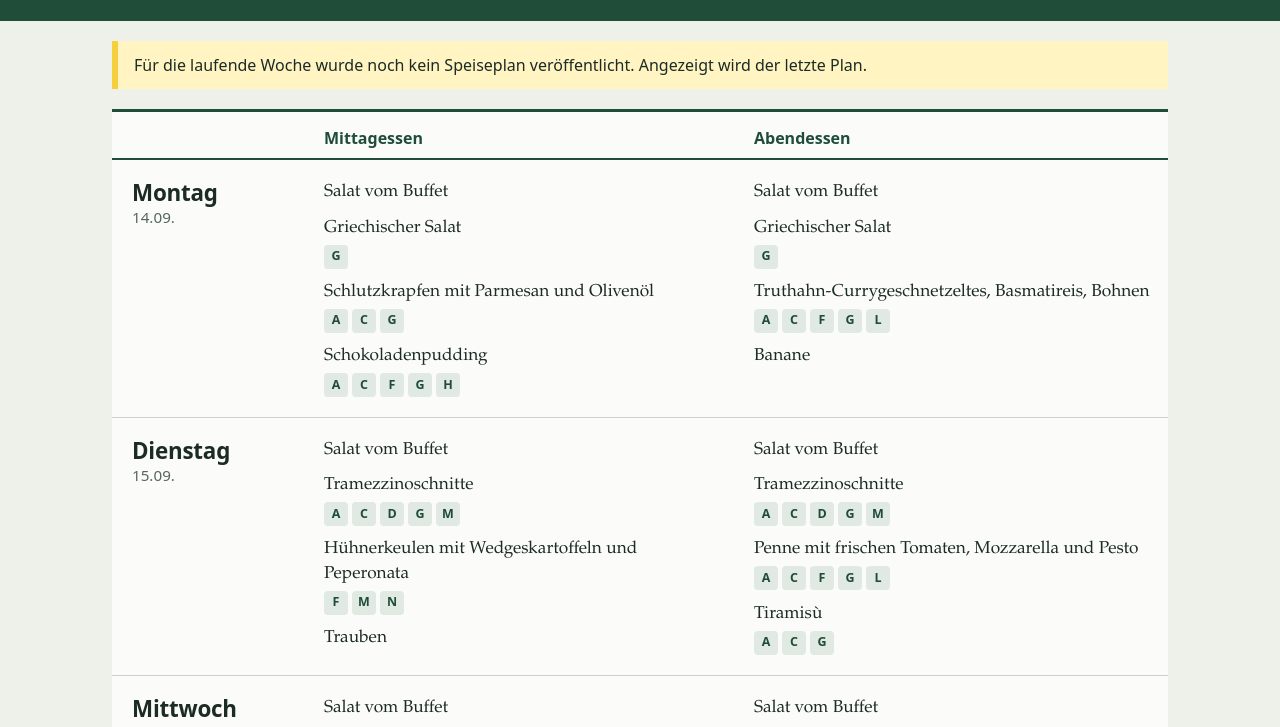
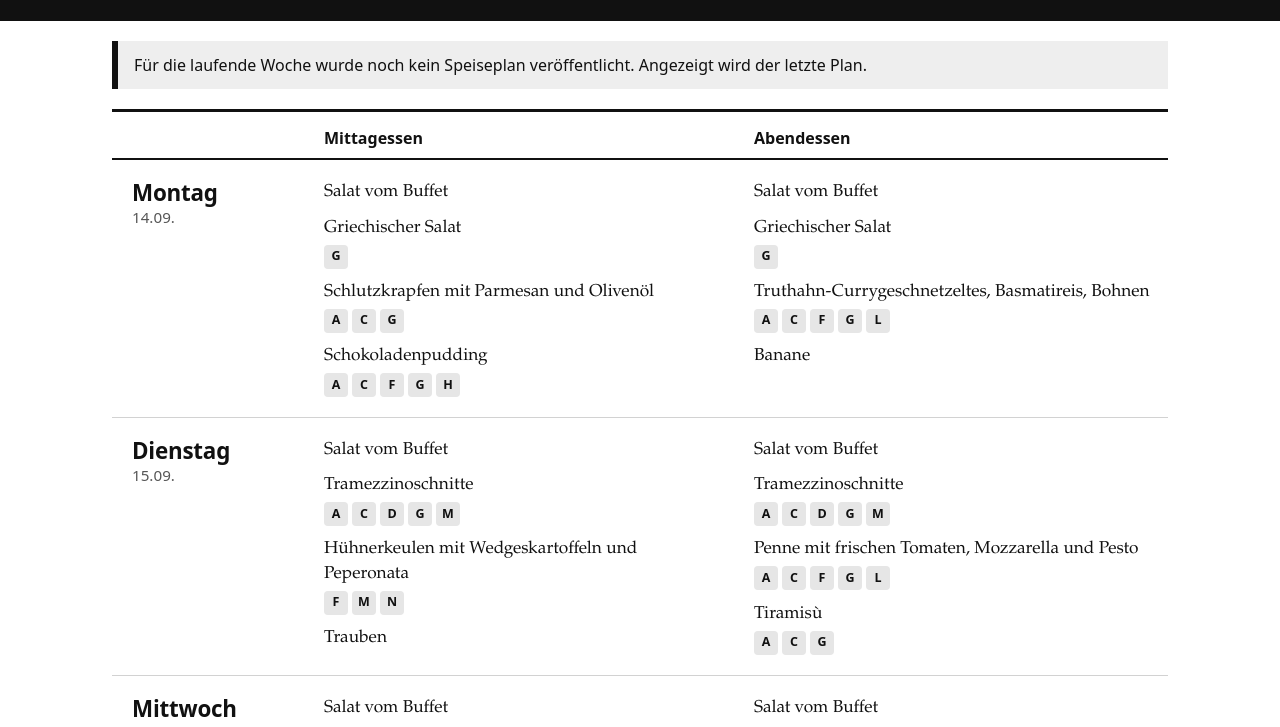
Before and after one commit to JKB24-Git/Speiseplan, a plain HTML site: page index.html in a window 1280 px wide. Shown: the part 158-885 px from the top of the page. Drawn offline with Linux system fonts and the light colour scheme.

Commit message:
Refactor color variables for improved theme support
Updated color variables for light and dark themes, improving accessibility and visual consistency.

```diff
--- a/style.css
+++ b/style.css
@@ -1,22 +1,23 @@
-/* ---------- Farben und Schriften ---------- */
+/* ---------- Farben und Schriften (nur Schwarz, Weiß und Grautöne) ---------- */
 :root {
   color-scheme: light dark;
 
-  --bg: #edf1ea;
-  --surface: #fbfcfa;
-  --ink: #1c2b24;
-  --muted: #56665d;
-  --rule: #c9d3ca;
-  --brand: #1f4d3a;
-  --lemon: #f5cf3e;
-  --today-bg: #fff4c2;
-  --chip-bg: #e1eae2;
-  --chip-ink: #1f4d3a;
-  --mast-bg: #1f4d3a;
-  --mast-ink: #f4f8f2;
-  --control-bg: #f4f8f2;
-  --control-ink: #1c2b24;
-  --focus: #1f4d3a;
+  --bg: #ffffff;
+  --surface: #ffffff;
+  --ink: #111111;
+  --muted: #565656;
+  --rule: #d2d2d2;
+  --strong: #111111;        /* kräftige Linien und Überschriften */
+  --accent: #111111;        /* "Heute"-Markierung */
+  --accent-ink: #ffffff;
+  --today-bg: #eeeeee;
+  --chip-bg: #e6e6e6;
+  --chip-ink: #111111;
+  --mast-bg: #111111;
+  --mast-ink: #ffffff;
+  --control-bg: #ffffff;
+  --control-ink: #111111;
+  --focus: #111111;
 
   --sans: system-ui, -apple-system, "Segoe UI", Roboto, "Helvetica Neue", Arial, sans-serif;
   --serif: Charter, "Bitstream Charter", "Iowan Old Style", "Palatino Linotype", Palatino, Georgia, serif;
@@ -25,22 +26,29 @@
 
 @media (prefers-color-scheme: dark) {
   :root {
-    --bg: #0e1813;
-    --surface: #15221b;
-    --ink: #e6eee5;
-    --muted: #9baea1;
-    --rule: #2a3d32;
-    --brand: #8ccfa6;
-    --today-bg: #2b2a10;
-    --chip-bg: #22352a;
-    --chip-ink: #bfe5cd;
-    --mast-bg: #183628;
-    --focus: #f5cf3e;
+    --bg: #111111;
+    --surface: #111111;
+    --ink: #f2f2f2;
+    --muted: #a9a9a9;
+    --rule: #333333;
+    --strong: #f2f2f2;
+    --accent: #f2f2f2;
+    --accent-ink: #111111;
+    --today-bg: #222222;
+    --chip-bg: #2c2c2c;
+    --chip-ink: #f2f2f2;
+    --mast-bg: #000000;
+    --mast-ink: #ffffff;
+    --control-bg: #f2f2f2;
+    --control-ink: #111111;
+    --focus: #ffffff;
   }
 }
 
 /* ---------- Grundlagen ---------- */
 *, *::before, *::after { box-sizing: border-box; }
+
+[hidden] { display: none !important; }
 
 body {
   margin: 0;
@@ -78,8 +86,8 @@ body {
   position: absolute;
   left: -999px;
   top: 0;
-  background: var(--lemon);
-  color: #1c2b24;
+  background: var(--accent);
+  color: var(--accent-ink);
   padding: 0.5rem 1rem;
   z-index: 10;
 }
@@ -112,14 +120,13 @@ body {
   margin: 0.6rem 0 0;
   font-size: clamp(1.15rem, 3.5vw, 1.5rem);
   font-weight: 600;
-  color: var(--lemon);
   font-variant-numeric: tabular-nums;
 }
 
 .week-meta {
   margin: 0.15rem 0 0;
   font-size: 0.95rem;
-  opacity: 0.85;
+  opacity: 0.75;
 }
 .week-meta:empty { display: none; }
 
@@ -143,29 +150,28 @@ body {
 }
 
 .week-nav button { cursor: pointer; font-weight: 600; }
-.week-nav button:hover:not(:disabled) { background: #ffffff; }
-.week-nav button:disabled { opacity: 0.45; cursor: default; }
+.week-nav button:hover { background: #d9d9d9; }
 .week-nav select { max-width: 100%; }
+.week-nav select:disabled { opacity: 0.6; }
 .select-wrap { display: flex; }
 
-.masthead :focus-visible { outline-color: var(--lemon); }
+.masthead :focus-visible { outline-color: var(--mast-ink); }
 
 /* ---------- Hinweise ---------- */
 .notice {
   margin: 1.25rem 0 0;
   padding: 0.75rem 1rem;
   background: var(--today-bg);
-  border-left: 6px solid var(--lemon);
+  border-left: 6px solid var(--accent);
   color: var(--ink);
 }
-.notice[hidden] { display: none; }
 .notice a { color: inherit; font-weight: 600; }
 
 /* ---------- Plan ---------- */
 .panel {
   margin: 1.25rem 0 0;
   background: var(--surface);
-  border-top: 3px solid var(--brand);
+  border-top: 3px solid var(--strong);
   border-bottom: 1px solid var(--rule);
 }
 
@@ -179,7 +185,7 @@ body {
 
 .day.is-today {
   background: var(--today-bg);
-  box-shadow: inset 6px 0 0 var(--lemon);
+  box-shadow: inset 6px 0 0 var(--accent);
 }
 
 .day-head {
@@ -207,8 +213,8 @@ body {
 }
 
 .today-tag {
-  background: var(--lemon);
-  color: #1c2b24;
+  background: var(--accent);
+  color: var(--accent-ink);
   font-size: 0.85rem;
   font-weight: 700;
   padding: 0.1rem 0.55rem;
@@ -220,10 +226,10 @@ body {
 .meal-label {
   margin: 0 0 0.5rem;
   padding-bottom: 0.25rem;
-  border-bottom: 2px solid var(--brand);
+  border-bottom: 2px solid var(--strong);
   font-size: 0.95rem;
   font-weight: 700;
-  color: var(--brand);
+  color: var(--strong);
 }
 
 .dishes {
@@ -294,13 +300,6 @@ body {
   font-size: 0.95rem;
 }
 
-.legend-hint {
-  margin: 1rem 0 0;
-  color: var(--muted);
-  font-size: 0.95rem;
-  max-width: 40rem;
-}
-
 /* ---------- Schmale Bildschirme: Wochenwahl über die volle Breite ---------- */
 @media (max-width: 859px) {
   .week-nav { width: 100%; }
@@ -321,19 +320,23 @@ body {
   .grid-head {
     padding: 0.9rem 1rem 0.5rem 1.25rem;
     font-weight: 700;
-    color: var(--brand);
-    border-bottom: 2px solid var(--brand);
+    color: var(--strong);
+    border-bottom: 2px solid var(--strong);
   }
-
-  .day:first-child { border-top: 0; }
 
   .day-head {
     display: block;
     margin: 0;
+    grid-column: 1;
+    grid-row: 1;
   }
   .day-title { margin-bottom: 0.5rem; }
   .today-tag { display: inline-block; }
 
+  /* Feste Spalten: fehlt eine Mahlzeit, rutscht die andere nicht in die falsche Spalte */
+  .meal { margin-top: 0; grid-row: 1; }
+  .meal-lunch { grid-column: 2; }
+  .meal-dinner { grid-column: 3; }
   .meal + .meal { margin-top: 0; }
 
   /* Die Spaltenüberschriften stehen oben; pro Zeile nur für Screenreader */
@@ -354,10 +357,10 @@ body {
 @media print {
   body { background: #fff; color: #000; }
   .masthead { background: none; color: #000; border-bottom: 2px solid #000; padding-bottom: 0.75rem; }
-  .week-label { color: #000; }
   .week-nav, .skip, .notice { display: none; }
   .panel { border-top-color: #000; }
   .day { break-inside: avoid; }
   .day.is-today { background: none; box-shadow: none; }
+  .today-tag { border: 1px solid #000; background: none; color: #000; }
   .legend { padding-bottom: 0; break-inside: avoid; }
 }
```
